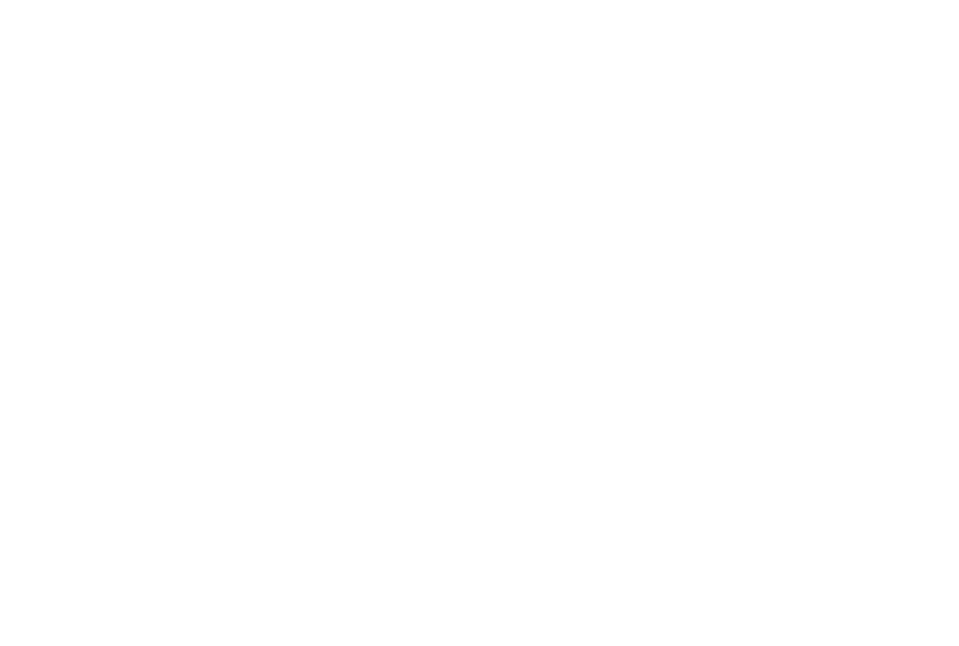
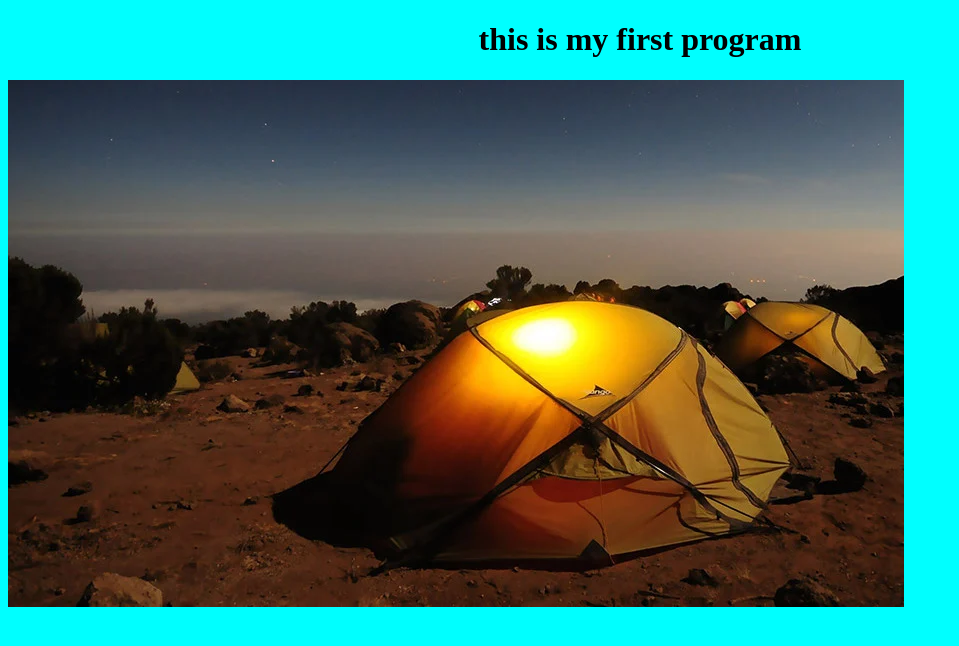
Before and after one commit to patilnik1/excursion, a plain HTML site: page index.html in a window 1280 px wide. Shown: the whole page, without its empty margins (0-959 px from the left). Drawn offline with Linux system fonts and the light colour scheme.

Commit message:
added css file and also add image/heading tag

```diff
--- /dev/null
+++ b/index.css
@@ -0,0 +1,7 @@
+*{
+    background-color: aqua;
+}
+
+h1{
+    text-align: center;
+}
--- a/index.html
+++ b/index.html
@@ -3,9 +3,11 @@
 <head>
     <meta charset="UTF-8">
     <meta name="viewport" content="width=device-width, initial-scale=1.0">
+    <link rel="stylesheet" href="index.css">
     <title>Document</title>
 </head>
 <body>
-
+    <h1>this is my first program</h1>
+    <img src="img/camp.jpg.jpg">
 </body>
 </html>
```
Also changed, not shown: img/camp.jpg.jpg (added).
